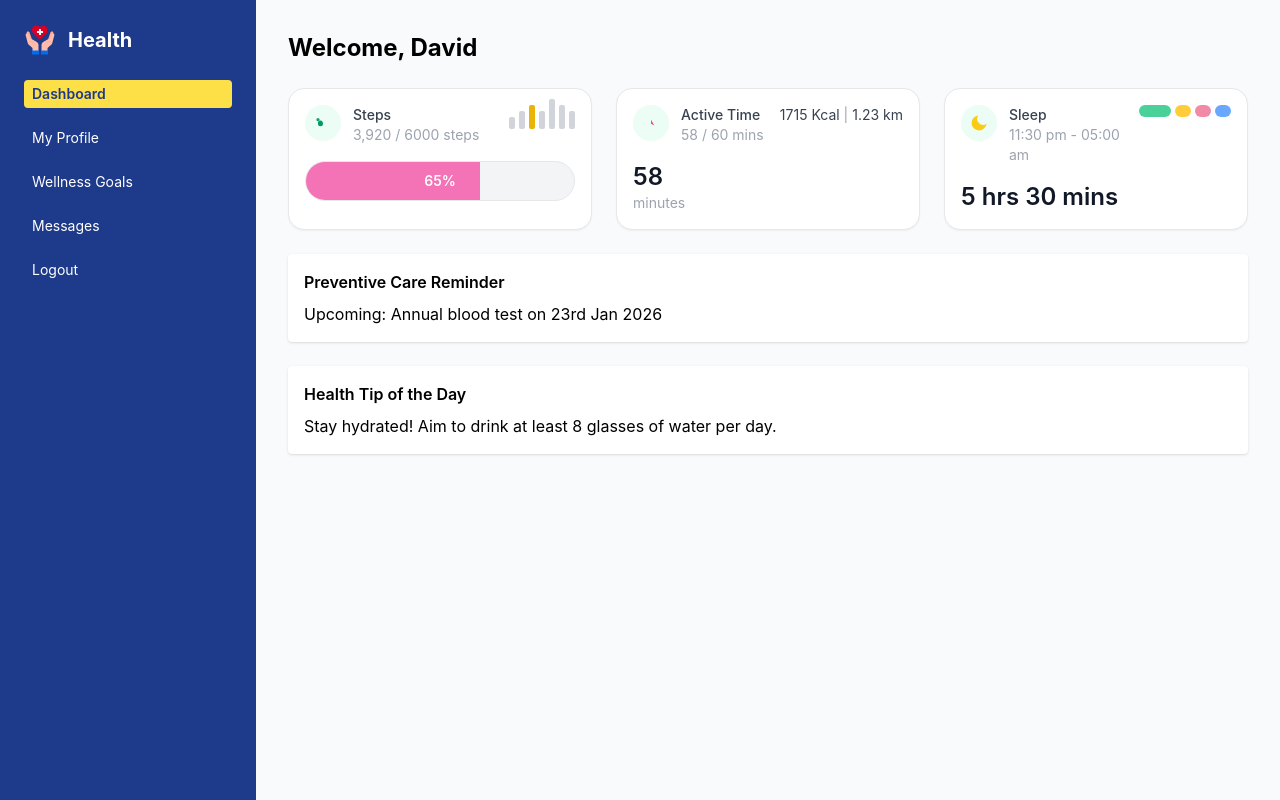
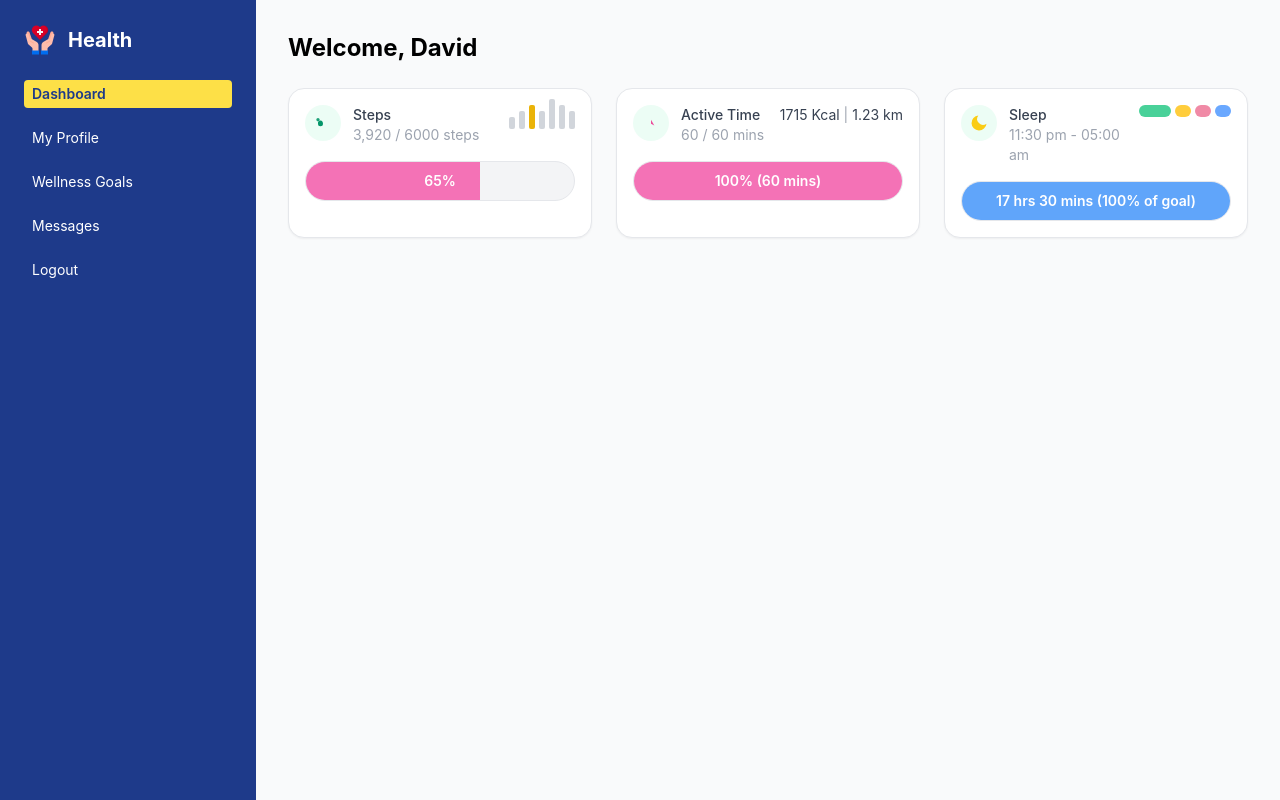
Before and after one commit to NaniNarayanan/healthcare_portal, a React (Create React App) app: page /dashboard in a window 1280 px wide. Built offline with nearby package versions, Linux system fonts and the light colour scheme.

Commit message:
Goal updated dynamically

```diff
--- a/src/components/SleepCard.js
+++ b/src/components/SleepCard.js
@@ -1,43 +1,43 @@
 import React from "react";
 import Card from "./Cards";
 
-
+// Converts "23:00" or "07:30" to minutes since midnight
 function parseTimeToMinutes(t) {
   if (!t || typeof t !== "string") return null;
-  const m = t.trim().toLowerCase();
-  const re = /^(\d{1,2})(?::(\d{2}))?\s*(am|pm)$/;
-  const match = m.match(re);
-  if (!match) return null;
-  let hour = parseInt(match[1], 10);
-  const minute = parseInt(match[2] || "0", 10);
-  const period = match[3]; // am or pm
-  if (hour === 12) hour = 0; // 12am -> 0, 12pm handled below
-  if (period === "pm") hour += 12;
+  const [hourStr, minStr] = t.split(":");
+  const hour = parseInt(hourStr, 10);
+  const minute = parseInt(minStr || "0", 10);
+  if (isNaN(hour) || isNaN(minute)) return null;
   return hour * 60 + minute;
 }
 
-// compute difference in hours/minutes, handling overnight spans
+// Computes duration between start and end, handling overnight spans
 function durationBetween(startStr, endStr) {
   const start = parseTimeToMinutes(startStr);
   const end = parseTimeToMinutes(endStr);
   if (start === null || end === null) return { hours: 0, mins: 0 };
-  const totalMinutes = (end - start + 24 * 60) % (24 * 60);
-  // if same time treat as 24h
-  const minutes = totalMinutes === 0 ? 24 * 60 : totalMinutes;
+  const totalMinutes = (end - start + 1440) % 1440;
+  const minutes = totalMinutes === 0 ? 1440 : totalMinutes;
   return { hours: Math.floor(minutes / 60), mins: minutes % 60 };
 }
+
 const SleepBar = ({ segments = ["#49d199", "#ffcd3c", "#f08aa6", "#6aa8ff"] }) => (
   <div className="flex items-center space-x-1">
     {segments.map((c, i) => (
-      <div key={i} style={{ background: c }} className={`h-3 rounded-full ${i === 0 ? "w-8" : "w-4"}`} />
+      <div
+        key={i}
+        style={{ background: c }}
+        className={`h-3 rounded-full ${i === 0 ? "w-8" : "w-4"}`}
+      />
     ))}
   </div>
 );
 
-export default function SleepCard({start, end }) {
-    const computed = durationBetween(start, end);
-const displayHours = computed.hours;
-  const displayMins = computed.mins;
+export default function SleepCard({ start, end, goal = 8 }) {
+  const { hours, mins } = durationBetween(start, end);
+  const totalHours = hours + mins / 60;
+  const pct = Math.min(100, Math.round((totalHours / goal) * 100));
+
   return (
     <Card
       icon={
@@ -49,7 +49,27 @@ const displayHours = computed.hours;
       subtitle={`${start} - ${end}`}
       right={<SleepBar />}
     >
-      <div className="text-2xl font-semibold text-gray-900">{displayHours} hrs {displayMins} mins</div>
+      <div
+        className="relative h-10 bg-gray-100 rounded-full overflow-hidden border border-gray-200"
+        role="progressbar"
+        aria-valuenow={pct}
+        aria-valuemin="0"
+        aria-valuemax="100"
+      >
+        <div
+          className="absolute left-0 top-0 bottom-0 bg-blue-400 transition-all duration-500 ease-out"
+          style={{ width: `${pct}%` }}
+        />
+        <div className="absolute inset-0 flex items-center justify-center pointer-events-none">
+          <span
+            className={`text-sm font-semibold select-none ${
+              pct > 15 ? "text-white" : "text-gray-700"
+            }`}
+          >
+            {hours} hrs {mins} mins ({pct}% of goal)
+          </span>
+        </div>
+      </div>
     </Card>
   );
 }
--- a/src/components/TimeCard.js
+++ b/src/components/TimeCard.js
@@ -1,7 +1,14 @@
 import React from "react";
 import Card from "./Cards";
 
-export default function ActiveTimeCard(props) {
+export default function ActiveTimeCard({ mins = 0, target = 60, kcal = "0", dist = "0 km" }) {
+  // Ensure numeric values
+  const minutes = parseInt(mins, 10) || 0;
+  const goal = parseInt(target, 10) || 60;
+
+  // Calculate progress percentage
+  const pct = Math.min(100, Math.round((minutes / goal) * 100));
+
   return (
     <Card
       icon={
@@ -10,15 +17,35 @@ export default function ActiveTimeCard(props) {
         </svg>
       }
       title="Active Time"
-      subtitle={`${props.mins} / ${props.target} mins`}
+      subtitle={`${minutes} / ${goal} mins`}
       right={
         <div className="text-sm text-gray-700">
-          {props.kcal} Kcal <span className="text-gray-400">|</span> {props.dist}
+          {kcal} Kcal <span className="text-gray-400">|</span> {dist}
         </div>
       }
     >
-      <div className="text-2xl font-semibold text-gray-900">{props.mins}</div>
-      <div className="text-sm text-gray-400">minutes</div>
+      {/* Progress bar */}
+      <div
+        className="relative h-10 bg-gray-100 rounded-full overflow-hidden border border-gray-200"
+        role="progressbar"
+        aria-valuenow={pct}
+        aria-valuemin="0"
+        aria-valuemax="100"
+      >
+        <div
+          className="absolute left-0 top-0 bottom-0 bg-pink-400 transition-all duration-500 ease-out"
+          style={{ width: `${pct}%` }}
+        />
+        <div className="absolute inset-0 flex items-center justify-center pointer-events-none">
+          <span
+            className={`text-sm font-semibold select-none ${
+              pct > 15 ? "text-white" : "text-gray-700"
+            }`}
+          >
+            {pct}% ({minutes} mins)
+          </span>
+        </div>
+      </div>
     </Card>
   );
 }
--- /dev/null
+++ b/src/context/PatientContext.jsx
@@ -0,0 +1,19 @@
+// src/context/PatientContext.jsx
+import { createContext, useContext, useState } from "react";
+import patients from "../data/patients.json";
+
+const PatientContext = createContext();
+
+export function PatientProvider({ children }) {
+  const [patient, setPatient] = useState(patients[0]);
+
+  return (
+    <PatientContext.Provider value={{ patient, setPatient }}>
+      {children}
+    </PatientContext.Provider>
+  );
+}
+
+export function usePatient() {
+  return useContext(PatientContext);
+}
--- a/src/index.js
+++ b/src/index.js
@@ -3,12 +3,14 @@ import ReactDOM from 'react-dom/client';
 import './index.css';
 import App from './App';
 import reportWebVitals from './reportWebVitals';
+import { PatientProvider } from './context/PatientContext';
 
 const root = ReactDOM.createRoot(document.getElementById('root'));
 root.render(
-  <React.StrictMode>
+  <PatientProvider>
     <App />
-  </React.StrictMode>
+  </PatientProvider>
+
 );
 
 // If you want to start measuring performance in your app, pass a function
--- a/src/pages/DashboardHome.jsx
+++ b/src/pages/DashboardHome.jsx
@@ -1,34 +1,28 @@
-import ProviderDashboard from "../components/ProviderDashboard";
-
-import patients from "../data/patients.json";
+import { usePatient } from "../context/PatientContext";
 import StepsCard from "../components/StepCard";
 import ActiveTimeCard from "../components/TimeCard";
 import SleepCard from "../components/SleepCard";
+
 export default function DashboardHome() {
-  const patient = patients[0]; // Simulate logged-in user
+  const { patient } = usePatient();
 
   return (
     <div className="space-y-6">
       <h1 className="text-2xl font-bold">Welcome, {patient.name}</h1>
 
-      {/* Wellness Goals */}
       <div className="grid grid-cols-1 sm:grid-cols-2 lg:grid-cols-3 gap-6">
-       <StepsCard steps={patient.goals.steps} goal={patient.goals.targetSteps} />
-    <ActiveTimeCard mins={patient.goals.time} target={patient.goals.activeTime} kcal={patient.goals.calories} dist={patient.goals.distance} />
-     <SleepCard start={patient.goals.sleepStart} end={patient.goals.sleepEnd} />
-
-      </div>
-
-      {/* Preventive Care Reminder */}
-      <div className="bg-white p-4 rounded shadow">
-        <h2 className="font-semibold mb-2">Preventive Care Reminder</h2>
-        <p>Upcoming: {patient.reminder}</p>
-      </div>
-
-      {/* Health Tip */}
-      <div className="bg-white p-4 rounded shadow">
-        <h2 className="font-semibold mb-2">Health Tip of the Day</h2>
-        <p>{patient.tip}</p>
+        <StepsCard steps={patient.goals.steps} goal={patient.goals.targetSteps} />
+        <ActiveTimeCard
+          mins={patient.goals.activeTime}
+          target={60}
+          kcal={patient.goals.calories}
+          dist={patient.goals.distance}
+        />
+        <SleepCard
+          hours={patient.goals.sleep}
+          start={patient.goals.sleepStart}
+          end={patient.goals.sleepEnd}
+        />
       </div>
     </div>
   );
--- a/src/pages/Goals.jsx
+++ b/src/pages/Goals.jsx
@@ -1,18 +1,19 @@
-import { useState } from "react";
-import patients from "../data/patients.json";
 import WellnessLogger from "../components/WellnessLogger";
+import { usePatient } from "../context/PatientContext";
 
 export default function Goals() {
-  const [patient, setPatient] = useState(patients[0]);
+  const { patient, setPatient } = usePatient();
 
-  const handleLog = ({ steps, activeTime, sleep }) => {
+  const handleLog = ({ steps, activeTime, sleep, sleepStart, sleepEnd }) => {
     setPatient((prev) => ({
       ...prev,
       goals: {
         ...prev.goals,
         steps: parseInt(steps),
-        activeTime: `${activeTime} / 60 mins`,
+        activeTime: parseInt(activeTime),
         sleep,
+        sleepStart,
+        sleepEnd,
       },
     }));
   };
@@ -20,8 +21,6 @@ export default function Goals() {
   return (
     <div className="space-y-6">
       <h1 className="text-2xl font-bold">Wellness Goals</h1>
-
-      {/* Input Form */}
       <WellnessLogger onSubmit={handleLog} />
     </div>
   );
```
